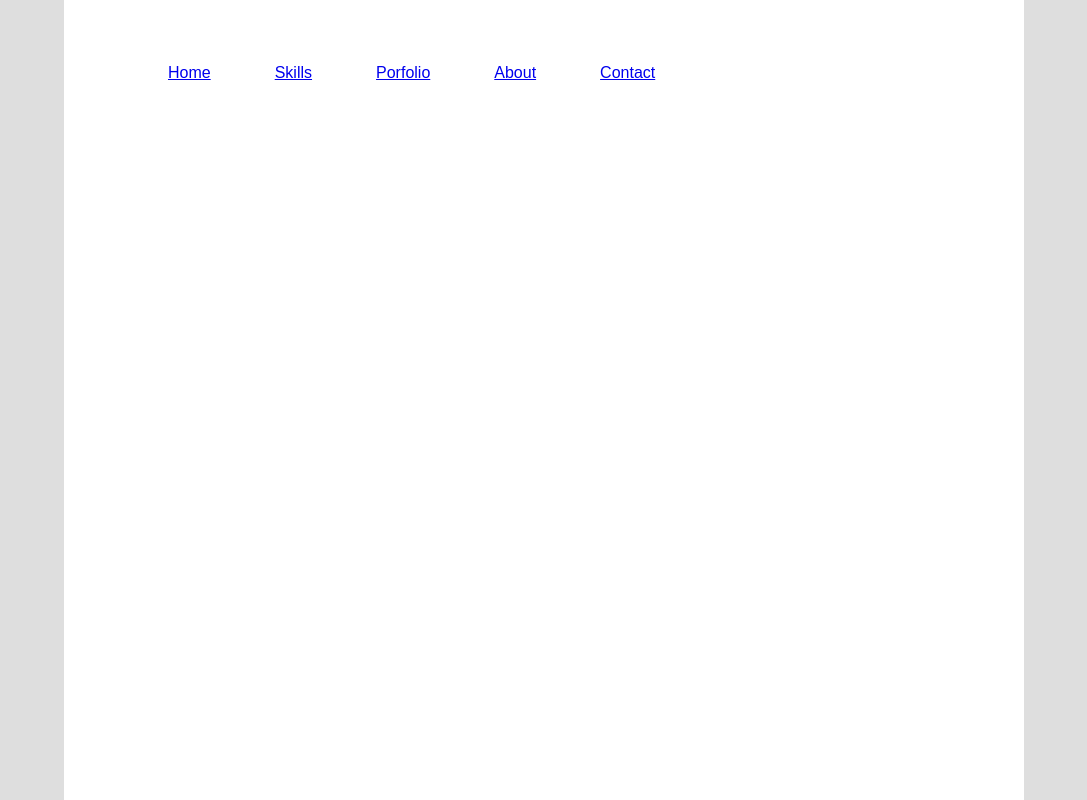
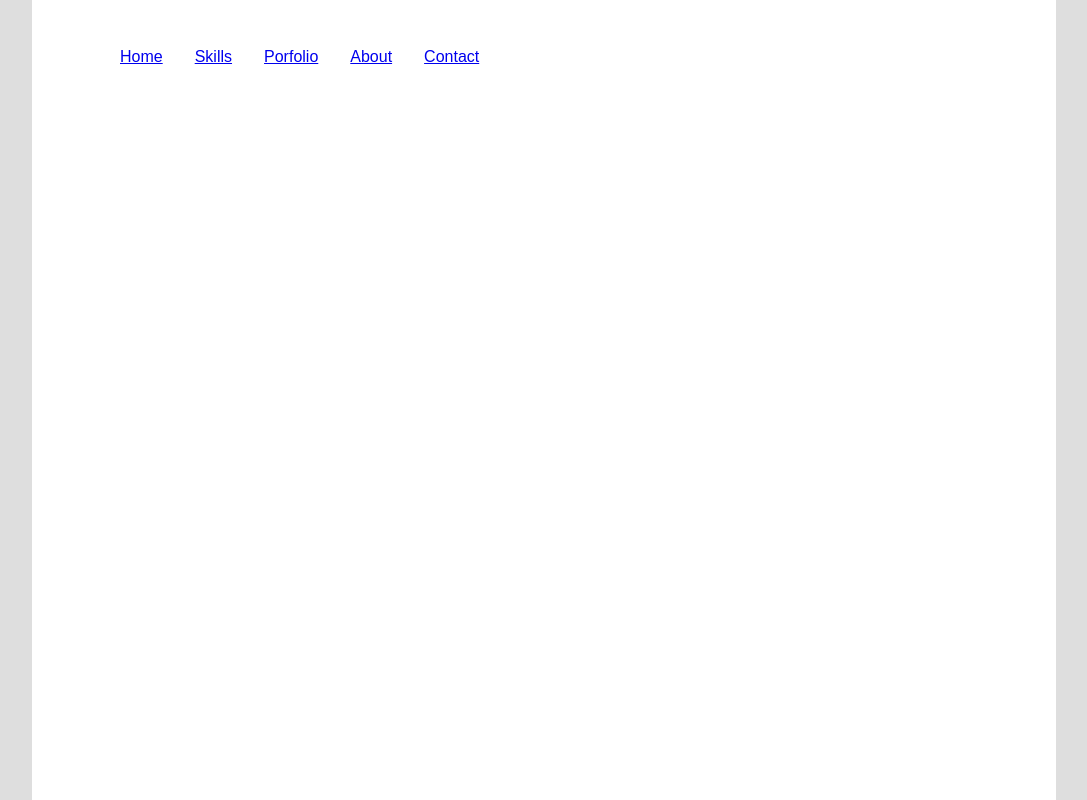
Before and after one commit to NewFullStackDeveloper/navigation, a plain HTML site: page index.html in a window 1280 px wide. Shown: the whole page, without its empty margins (96-1183 px from the left). Drawn offline with Linux system fonts and the light colour scheme.

Commit message:
Small changes

```diff
--- a/css/style.css
+++ b/css/style.css
@@ -19,7 +19,7 @@ body {
 
 @media only screen and (min-width: 360px) {
     .container {
-        width: 70%;
+        width: 60%;
     }
 }
 
@@ -45,12 +45,12 @@ nav li{
     text-align: center;
     vertical-align: top;
     display:inline-block;
-    padding:2rem;
+    padding:1rem;
 }
 
-@media only screen and (min-width: 800px) {
-    nav li {
-        display: inline-block;
+@media only screen and (min-width: 760px) {
+    .container {
+        width:80%;
 
     }
 }
```
